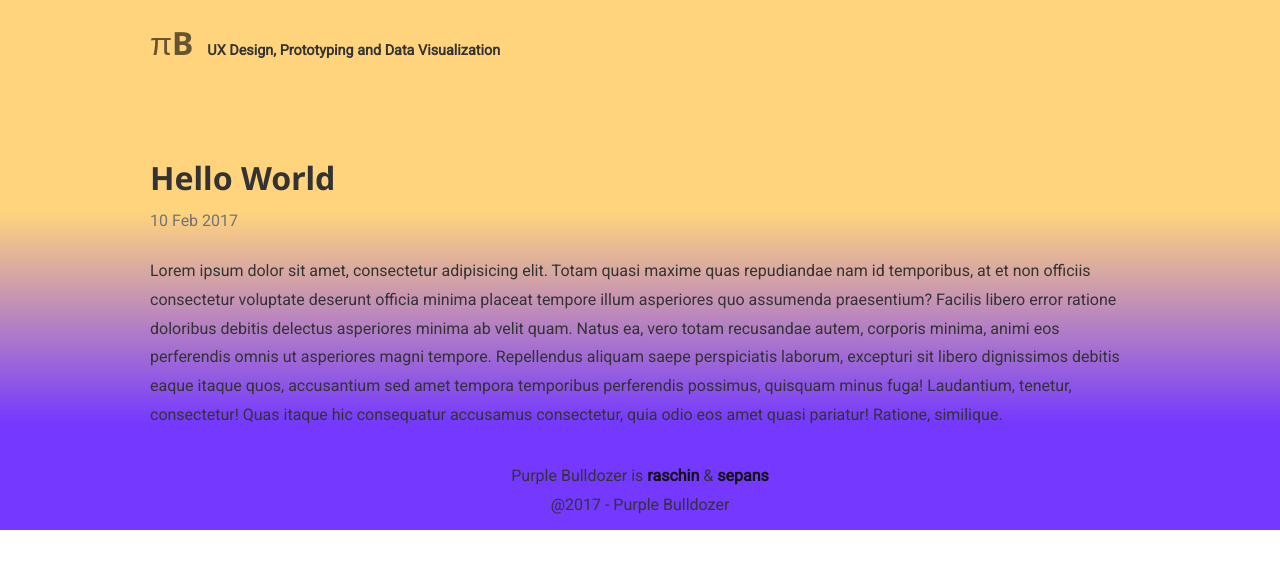
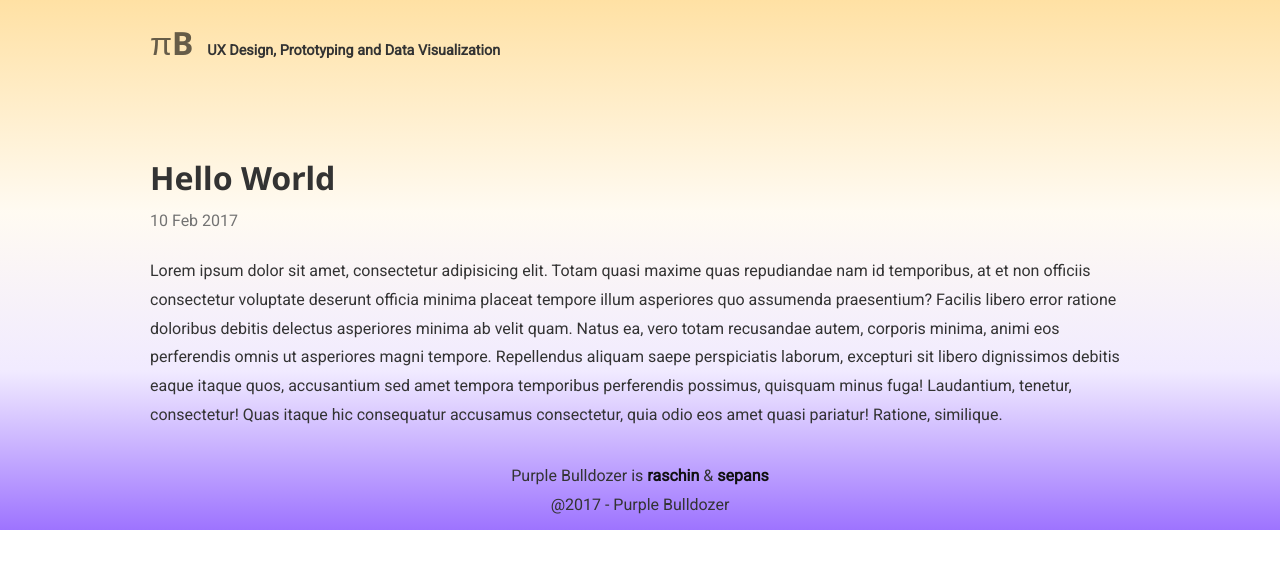
Before and after one commit to sepans/purplebulldozer.github.io, a Jekyll site: the page built from _posts/2017-02-10-hello-world.md, in a window 1280 px wide. Shown: the top 569 px of the page. Built offline with Jekyll 4.4.1, drawn with Linux system fonts in a browser that asks for light colours.

Commit message:
gradient color

```diff
--- a/_sass/custom.scss
+++ b/_sass/custom.scss
@@ -5,22 +5,22 @@
 html {
 
 	/* IE10+ */
-	background-image: -ms-linear-gradient(top, rgba(255,212,125,1) 0%, rgba(255,212,125,1) 40%, rgba(116,56,255,1) 80%, rgba(116,56,255,1) 100%);
+	background-image: -ms-linear-gradient(top, rgba(255,212,125,0.7) 0%, rgba(255,212,125,0.1) 0%, rgba(116,56,255,0.1) 70%, rgba(116,56,255,0.7) 100%);
 
 	/* Mozilla Firefox */
-	background-image: -moz-linear-gradient(top, rgba(255,212,125,1) 0%, rgba(255,212,125,1) 40%, rgba(116,56,255,1) 80%, rgba(116,56,255,1) 100%);
+	background-image: -moz-linear-gradient(top, rgba(255,212,125,0.7) 0%, rgba(255,212,125,0.1) 0%, rgba(116,56,255,0.1) 70%, rgba(116,56,255,0.7) 100%);
 
 	/* Opera */
-	background-image: -o-linear-gradient(top, rgba(255,212,125,1) 0%, rgba(255,212,125,1) 40%, rgba(116,56,255,1) 80%, rgba(116,56,255,1) 100%);
+	background-image: -o-linear-gradient(top, rgba(255,212,125,0.7) 0%, rgba(255,212,125,0.1) 0%, rgba(116,56,255,0.1) 70%, rgba(116,56,255,0.7) 100%);
 
 	/* Webkit (Safari/Chrome 10) */
 	background-image: -webkit-gradient(linear, left top, left bottom, color-stop(0, rgba(255,212,125,1)), color-stop(40, rgba(255,212,125,1)), color-stop(80, rgba(116,56,255,1)), color-stop(100, rgba(116,56,255,1)));
 
 	/* Webkit (Chrome 11+) */
-	background-image: -webkit-linear-gradient(top, rgba(255,212,125,1) 0%, rgba(255,212,125,1) 40%, rgba(116,56,255,1) 80%, rgba(116,56,255,1) 100%);
+	background-image: -webkit-linear-gradient(top, rgba(255,212,125,0.7) 0%, rgba(255,212,125,0.1) 0%, rgba(116,56,255,0.1) 70%, rgba(116,56,255,0.7) 100%);
 
 	/* W3C Markup */
-	background-image: linear-gradient(to bottom, rgba(255,212,125,1) 0%, rgba(255,212,125,1) 40%, rgba(116,56,255,1) 80%, rgba(116,56,255,1) 100%);
+	background-image: linear-gradient(to bottom, rgba(255,212,125,0.7) 0%, rgba(255,212,125,0.1) 40%, rgba(116,56,255,0.1) 70%, rgba(116,56,255,0.7) 100%);
 
 	background-repeat: no-repeat;
 	/*
```
